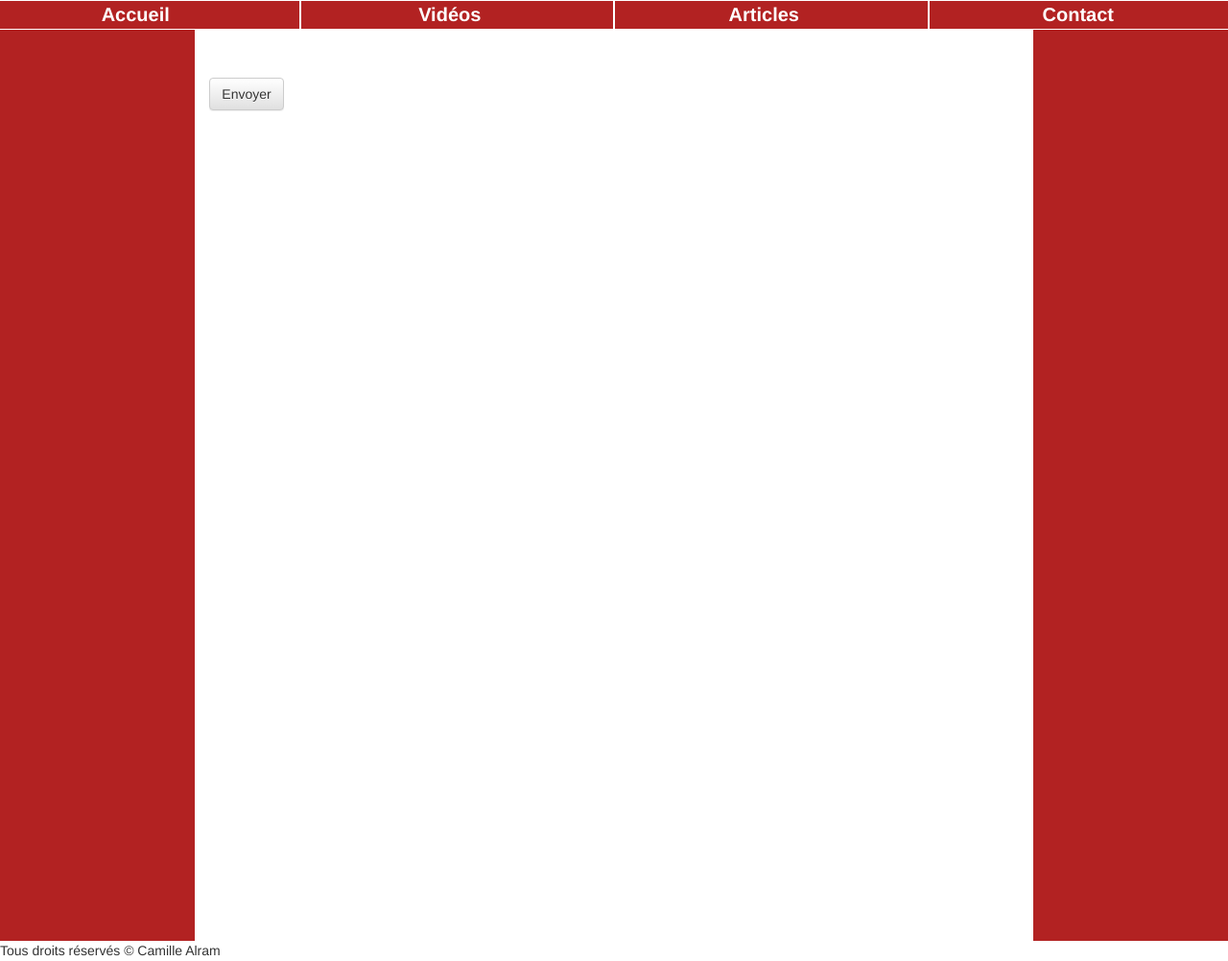
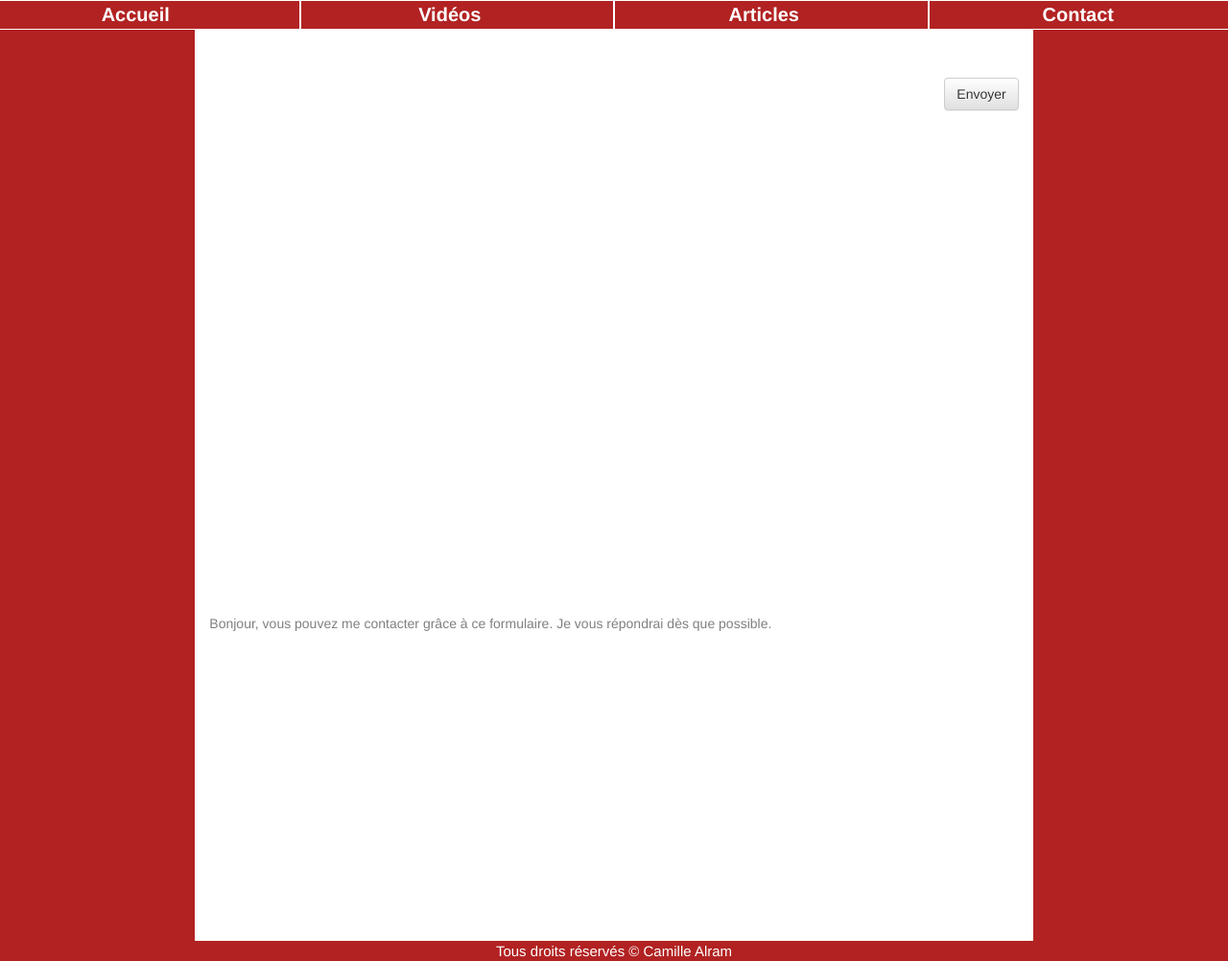
Before and after one commit to CamilleAlram/Pandapps, a Django app: page /contact/ in a window 1280 px wide. Shown: the part 110-1112 px from the top of the page at 96% size. Run offline with Django 3.2, Linux system fonts and the light colour scheme; parts of the project's set-up code (start-up, migrations or seed data) failed here and were passed over; some libraries are stand-ins or nearby versions.

Commit message:
Mise en forme et correction de la page de contact

```diff
--- a/panda/pandapps/static/css/main.css
+++ b/panda/pandapps/static/css/main.css
@@ -36,7 +36,7 @@
 }
 
 .form_contact{
-    // text-align: center;
+    text-align: right;
 }
 
 .table_form{
@@ -45,21 +45,15 @@
     margin-right:auto;
 }
 
-.table_button{
-    margin-right:auto;
-
+.message_contact{
+    color: gray;
+    bottom: 30px;
+    position: fixed;
 }
 
-.table_form tbody tr{
-    margin: 100px;
-}
-
-.footer{
+#footer{
     background-color: #B22222;
     color: white;
     font-size: 15px;
     text-align: center;
-
-body{
-    color:red;
 }
--- a/panda/pandapps/templates/contact.html
+++ b/panda/pandapps/templates/contact.html
@@ -3,18 +3,19 @@
 {% block content %}
     <div class="row">
         <div class="col-md-2 column"></div>
-        <div class="col-md-8 form_contact">
+        <div class="col-md-8">
+            <div class="form_contact">
                 <form method="post">
                     <table class="table_form">
                         {% csrf_token %}
                         {{ contact_form.as_table }}
                     </table>
-                <table class="table_button">
-                    <tr>
                     <button type="submit" class="btn btn-default next">Envoyer</button>
-                    </tr>
-                </table>
                 </form>
+            </div>
+            <div class="message_contact">
+                    <span>Bonjour, vous pouvez me contacter grâce à ce formulaire. Je vous répondrai dès que possible.</span>
+            </div>
         </div>
         <div class="col-md-2 column"></div>
     </div>
```
Also changed, not shown: db.sqlite3. Lines whose indentation alone changed are shown as unchanged.
